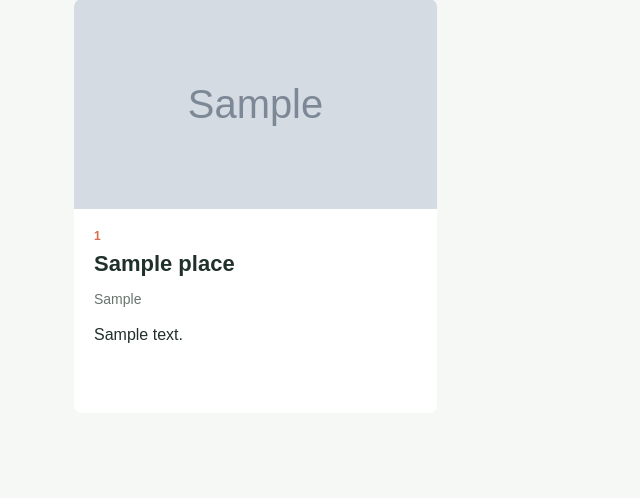
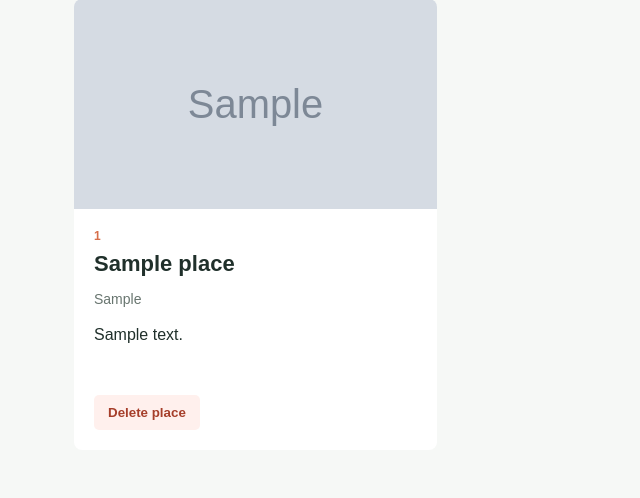
Before and after one commit to hiyaragesavindu2003/TravelMate-1.0, a PHP site: page /my-places.php in a window 1280 px wide. Shown: the part 338-836 px from the top of the page, without its empty margins (0-640 px from the left). Before the commit the page ends 681 px from the top, so only its background shows below. Run offline with PHP 8.4, Linux system fonts and the light colour scheme; the visitor is signed in with stand-in values (Sample User, id 1); tables that the repository leaves empty or names only in its code hold one stand-in row (values such as "Sample post"); grey boxes marked "Sample" are stand-in pictures.

Commit message:
feat: add secure delete place functionality

```diff
--- a/my-places.php
+++ b/my-places.php
@@ -7,6 +7,23 @@ if (!isset($_SESSION['user_id'])) {
 
 require_once 'config/db.php';
 $user_id = $_SESSION['user_id'];
+$error = '';
+
+if ($_SERVER['REQUEST_METHOD'] == 'POST' && isset($_POST['delete_id'])) {
+    $place_id = (int)$_POST['delete_id'];
+    $delete_sql = 'DELETE FROM places WHERE id = ? AND user_id = ?';
+    $delete = mysqli_prepare($conn, $delete_sql);
+    mysqli_stmt_bind_param($delete, 'ii', $place_id, $user_id);
+
+    if (mysqli_stmt_execute($delete)) {
+        mysqli_stmt_close($delete);
+        header('Location: my-places.php?deleted=1');
+        exit;
+    } else {
+        $error = 'The place could not be deleted. Please try again.';
+    }
+    mysqli_stmt_close($delete);
+}
 
 $sql = 'SELECT * FROM places WHERE user_id = ? ORDER BY created_at DESC';
 $statement = mysqli_prepare($conn, $sql);
@@ -56,6 +73,10 @@ $result = mysqli_stmt_get_result($statement);
                             <h2><?php echo htmlspecialchars($place['place_name']); ?></h2>
                             <p class="place-location"><?php echo htmlspecialchars($place['location']); ?></p>
                             <p class="description"><?php echo nl2br(htmlspecialchars($place['description'])); ?></p>
+                            <form method="POST" action="my-places.php" class="delete-form">
+                                <input type="hidden" name="delete_id" value="<?php echo (int)$place['id']; ?>">
+                                <button class="delete-button" type="submit">Delete place</button>
+                            </form>
                         </div>
                     </article>
                 <?php } ?>
```
